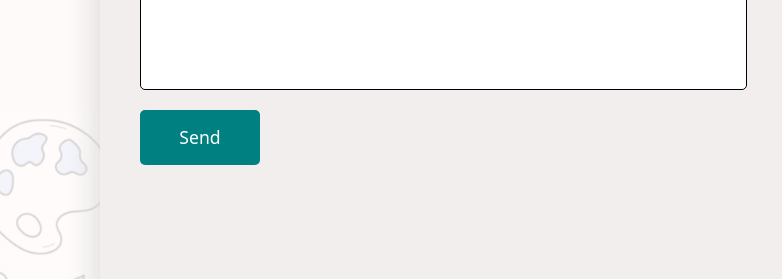
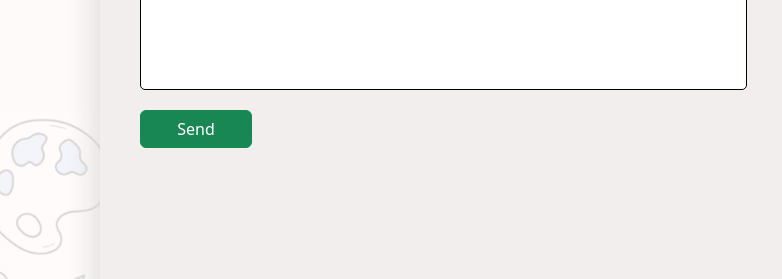
Before and after one commit to Yuvaprakash24/LBYH_contactus, a plain HTML site: page index.html in a window 1280 px wide. Shown: the part 658-937 px from the top of the page, 0-782 px from the left. Drawn offline with nearby package versions, Linux system fonts and the light colour scheme.

Commit message:
Update index.html

```diff
--- a/index.html
+++ b/index.html
@@ -114,10 +114,7 @@
               </div>
 
               <div class="row3">
-                <div class="inputBox">
-
-                  <input type="button" value="Send" />
-                </div>
+                <button class="btn btn-success cus_btn" style="width: 7rem;">Send</button>
               </div>
             </div>
           </form>
```
